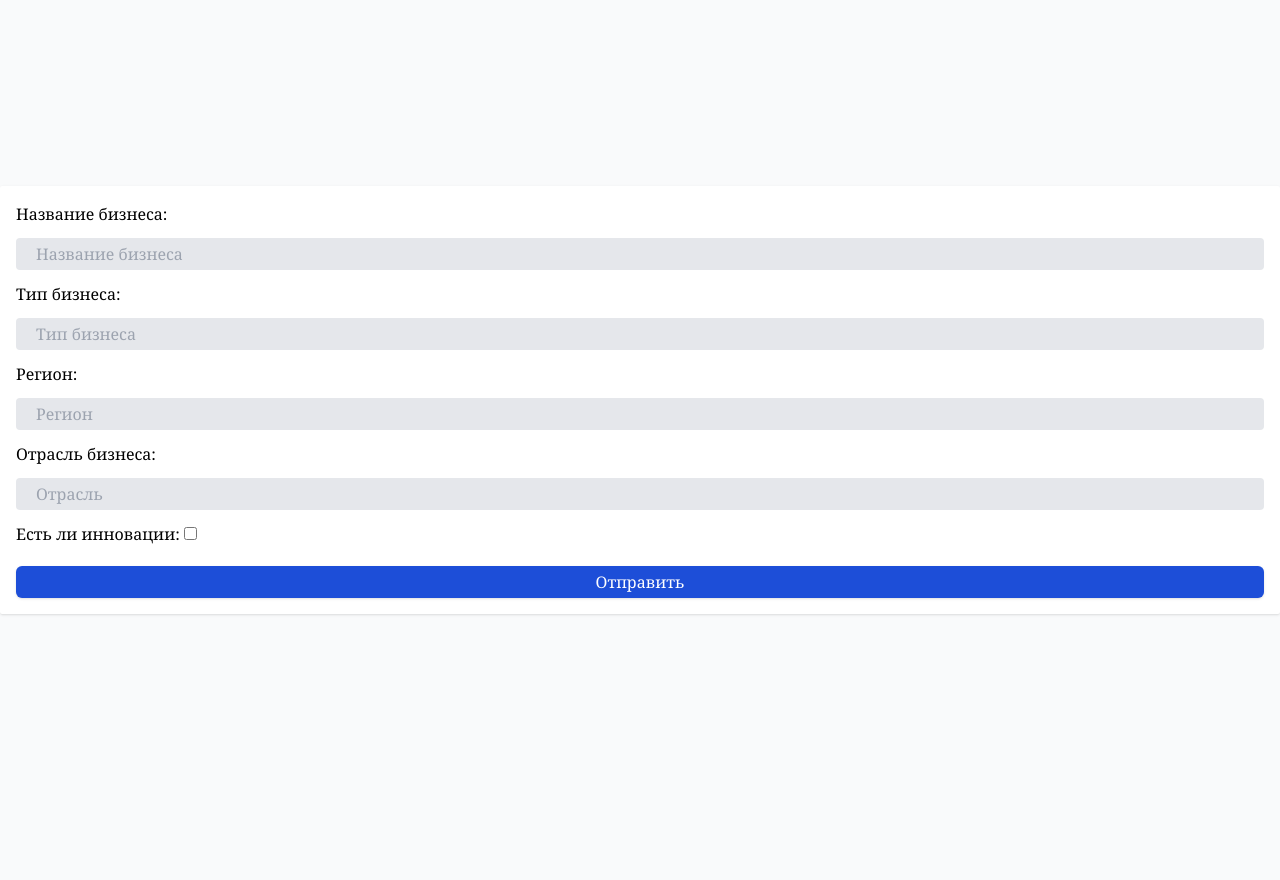
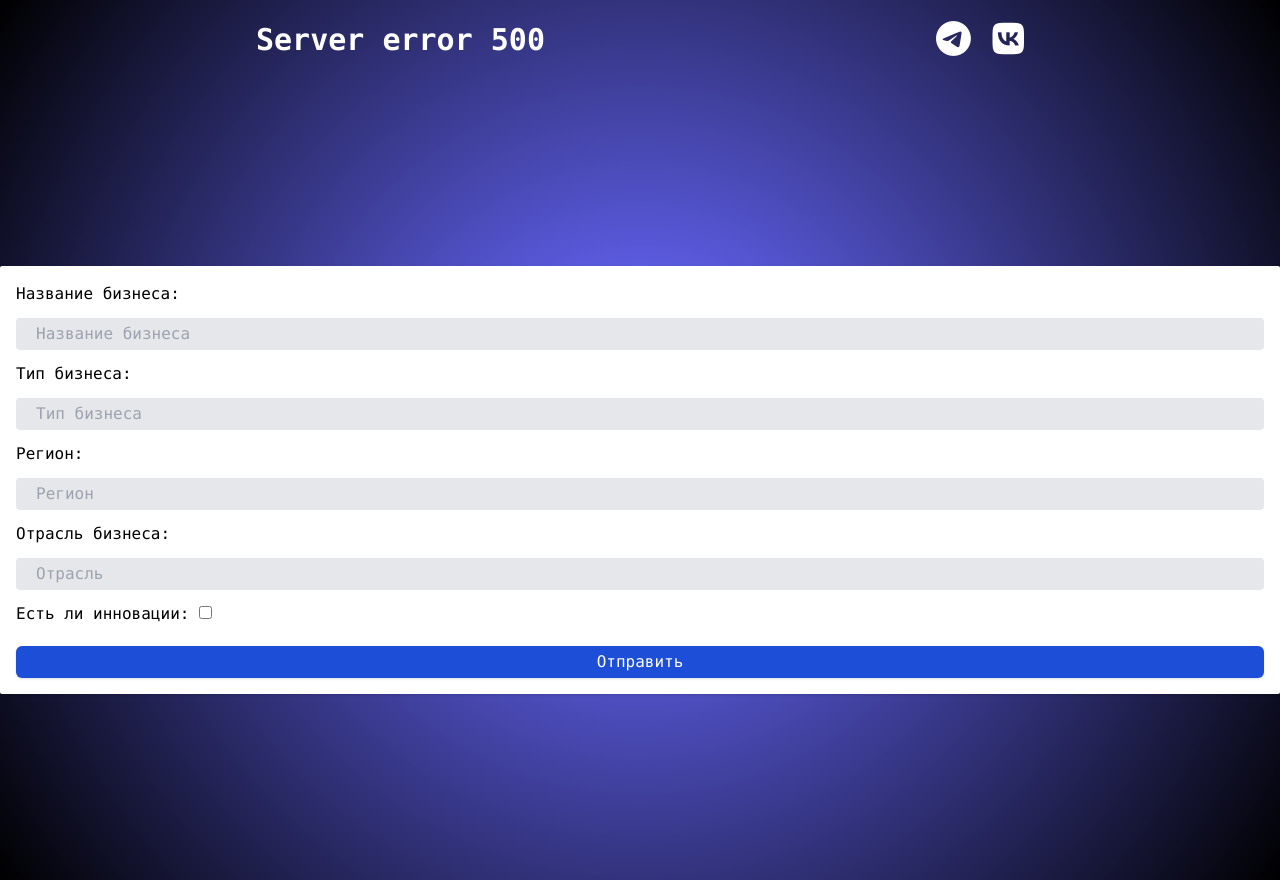
Before and after one commit to Alexander-vlk/avalab_hackathon, a Django app: page / in a window 1280 px wide. Before the commit the page ends 615 px from the top, so only its background shows below. Run offline with Django 4.2, Linux system fonts and the light colour scheme; some libraries are stand-ins or nearby versions.

Commit message:
feat: feader to main page

```diff
--- a/project_root/theme/templates/base.html
+++ b/project_root/theme/templates/base.html
@@ -6,10 +6,32 @@
 		<meta charset="UTF-8">
 		<meta name="viewport" content="width=device-width, initial-scale=1.0">
 		<meta http-equiv="X-UA-Compatible" content="ie=edge">
+		<script src="https://kit.fontawesome.com/13c267004c.js" crossorigin="anonymous"></script>
 		{% tailwind_css %}
 	</head>
 
-	<body class="bg-gray-50 font-serif">
+	<body class="bg-black font-mono"
+		style="
+		background: rgb(49,27,255);
+background: radial-gradient(circle, rgba(49,27,255,1) 0%, rgba(98,98,241,1) 16%, rgba(0,0,0,1) 100%);"
+	>
+		<header
+			class='max-w-3xl mx-auto flex my-5 justify-between items-center'
+		>
+			<h1
+				class='text-white font-extrabold text-3xl'
+			>
+			Server error 500
+			</h1>
+			<nav class='text-white text-4xl'>
+				<a href="" class='hover:text-blue-700  transition-all'>
+					<i class="fa-brands fa-telegram"></i>
+				</a>
+				<a href="" class='hover:text-blue-700  transition-all'>
+					<i class="fa-brands fa-vk"></i>
+				</a>
+			</nav>
+		</header>
 		{% block content %}{% endblock content %}
 	</body>
 </html>
```
